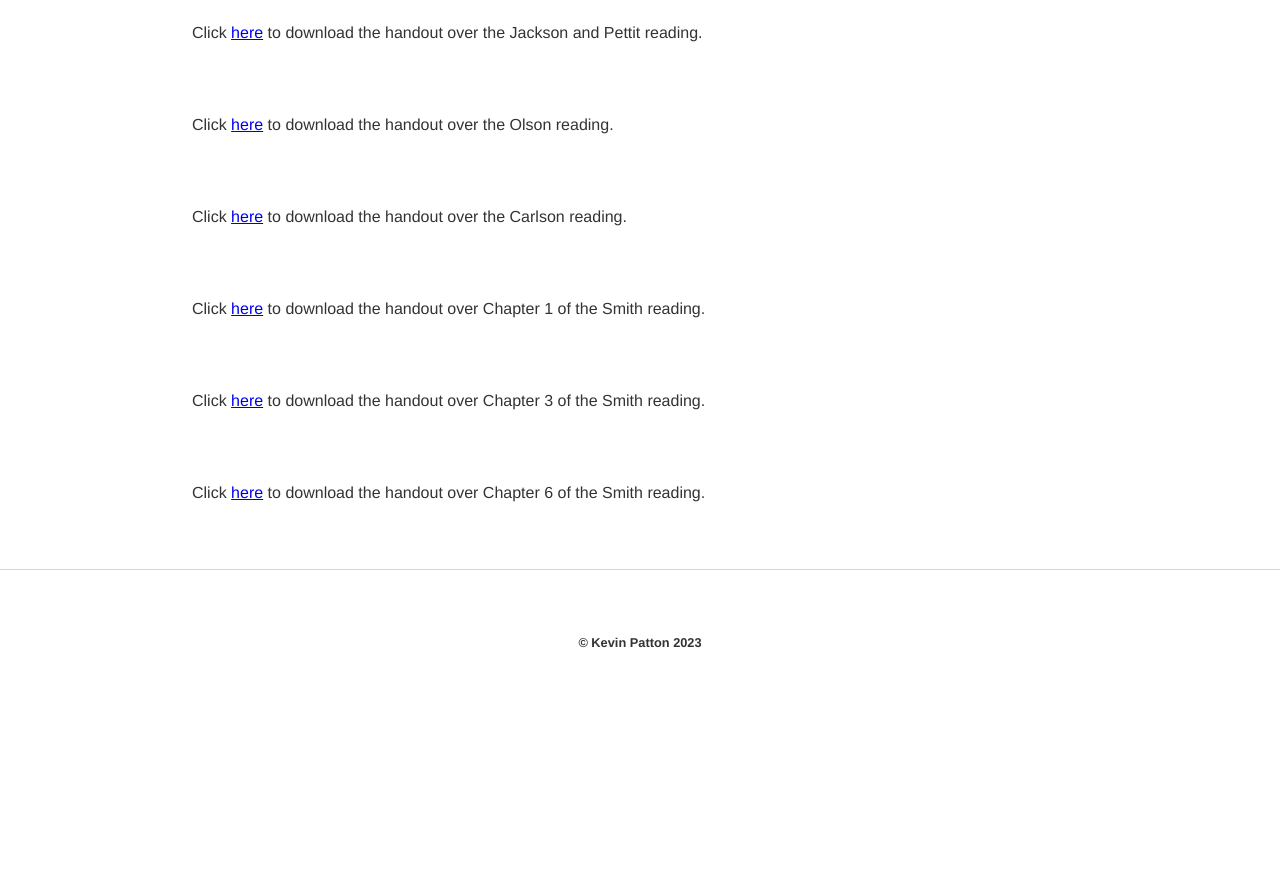
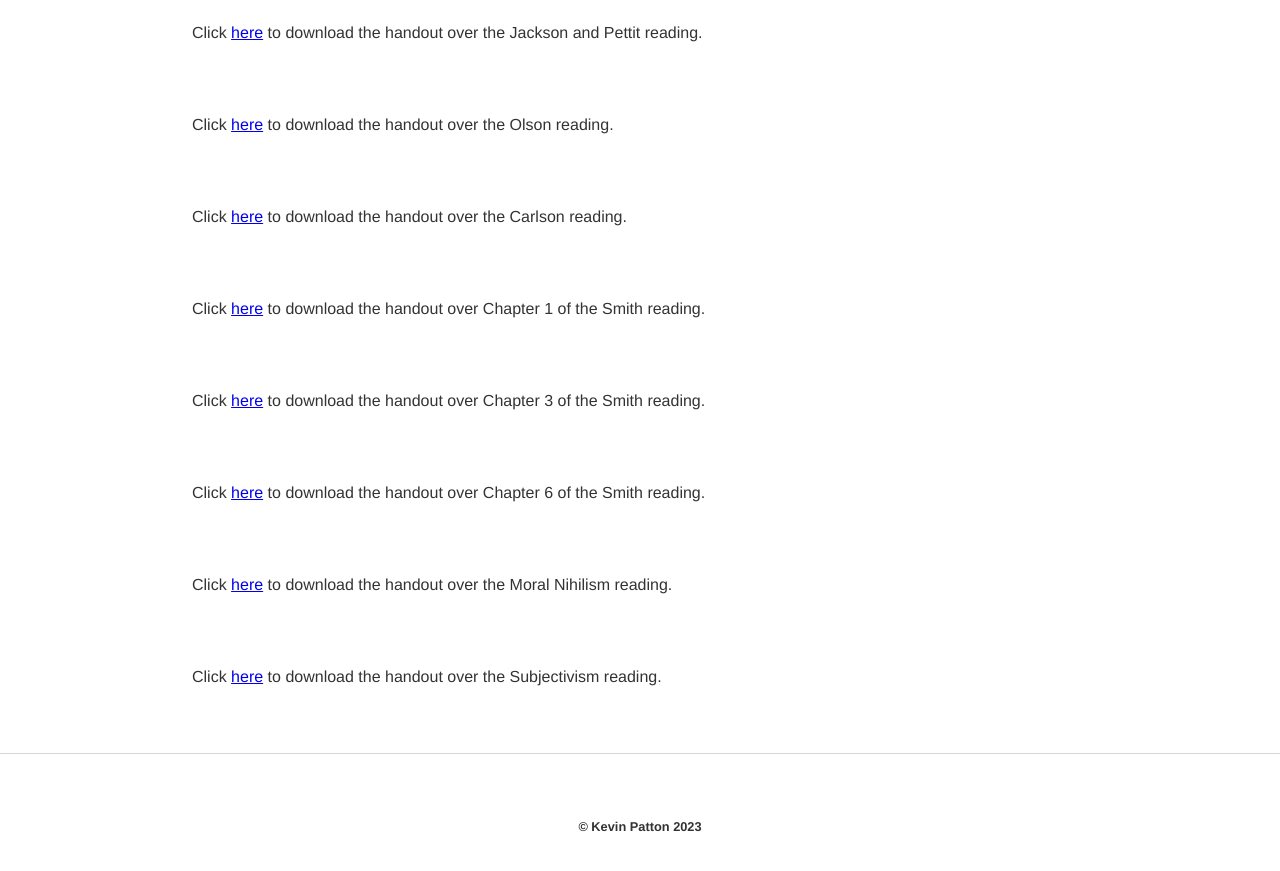
Before and after one commit to kevinjpatton/kevinjpatton.github.io, a Jekyll site: the page built from teaching/phil_3050/index.html, in a window 1280 px wide and 900 px high, scrolled down 2606 px. Shown: the top 871 px of the window. Built offline with Jekyll 4.4.1, drawn with Linux system fonts in a browser that asks for light colours; Markdown is read by kramdown in place of the engine named in the settings; before the commit the page ends 3322 px from its top, so only the background shows below that.

Commit message:
Update index.html

```diff
--- a/teaching/phil_3050/index.html
+++ b/teaching/phil_3050/index.html
@@ -36,3 +36,5 @@ title: Teaching - Phil 3050
 <p>Click <a href="/teaching/phil_3050/Handout - Smith ch1.pdf" target="_blank">here</a> to download the handout over Chapter 1 of the Smith reading.</p>
 <p>Click <a href="/teaching/phil_3050/Handout - Smith ch3.pdf" target="_blank">here</a> to download the handout over Chapter 3 of the Smith reading.</p>
 <p>Click <a href="/teaching/phil_3050/Handout - Smith ch6.pdf" target="_blank">here</a> to download the handout over Chapter 6 of the Smith reading.</p>
+<p>Click <a href="/teaching/phil_3050/Handout - DeierGPT.pdf" target="_blank">here</a> to download the handout over the Moral Nihilism reading.</p>
+<p>Click <a href="/teaching/phil_3050/Handout - Sobel.pdf" target="_blank">here</a> to download the handout over the Subjectivism reading.</p>
```
